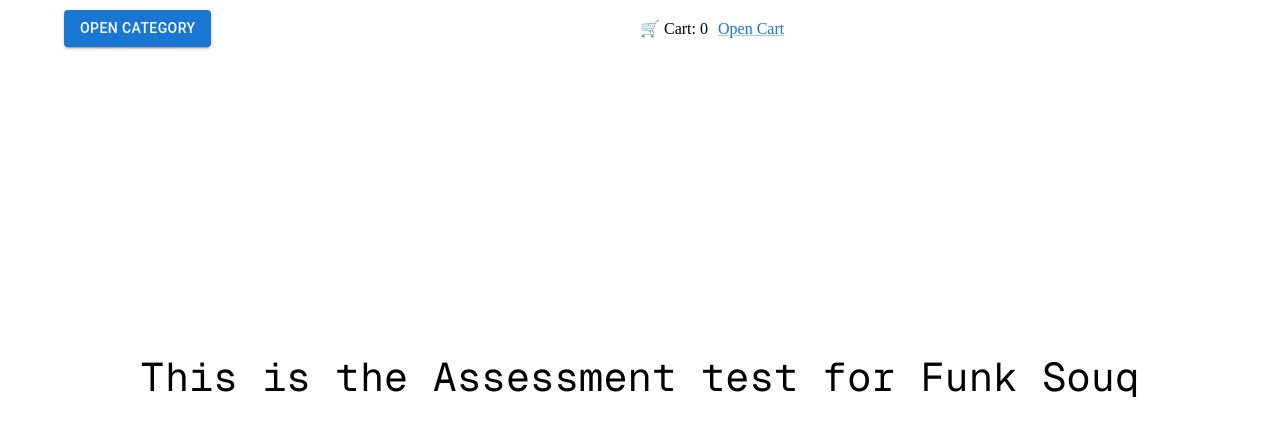
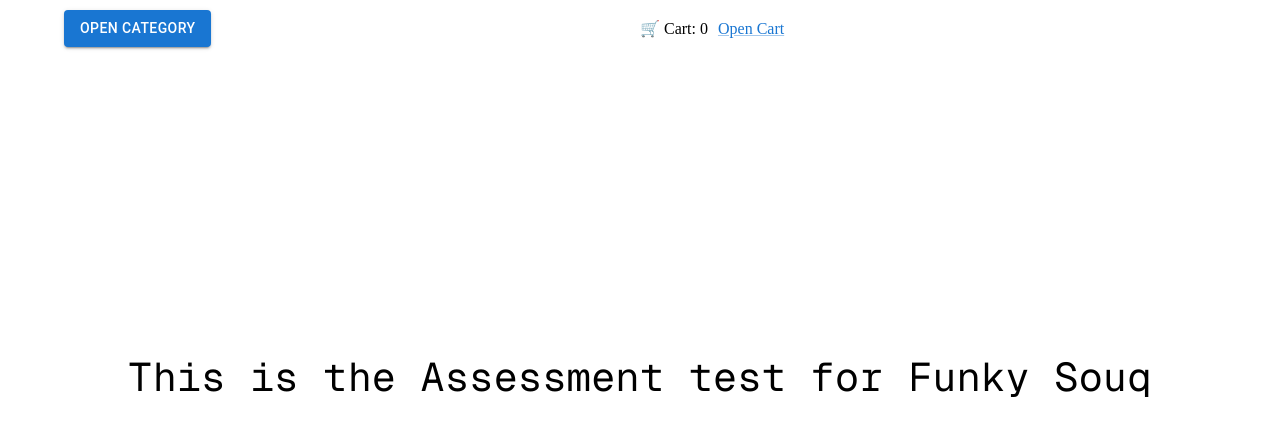
Before and after one commit to razamughal23/funkysouq, a Next.js app: page / in a window 1280 px wide. Shown: the top 436 px of the page. Built offline with nearby package versions, Linux system fonts and the light colour scheme.

Commit message:
Cart Issue Solved

```diff
--- a/app/template/index.tsx
+++ b/app/template/index.tsx
@@ -19,7 +19,7 @@
           fontFamily={"var(--font-geist-mono)"}
           fontSize={{ xs: "20px", sm: "30px", md: "40px" }}
         >
-          This is the Assessment test for Funk Souq
+          This is the Assessment test for Funky Souq
         </Typography>
       </Grid>
     </Container>
```
